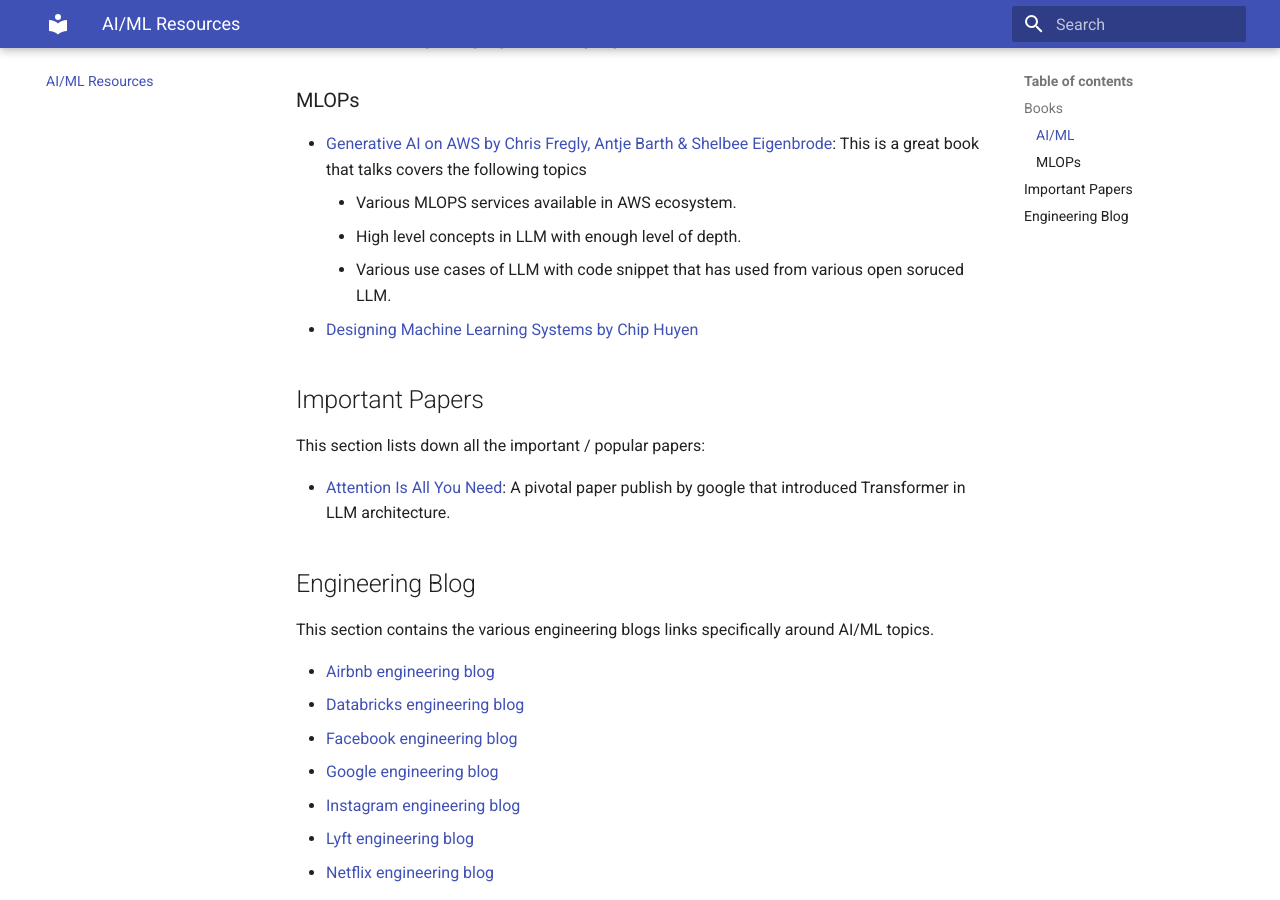
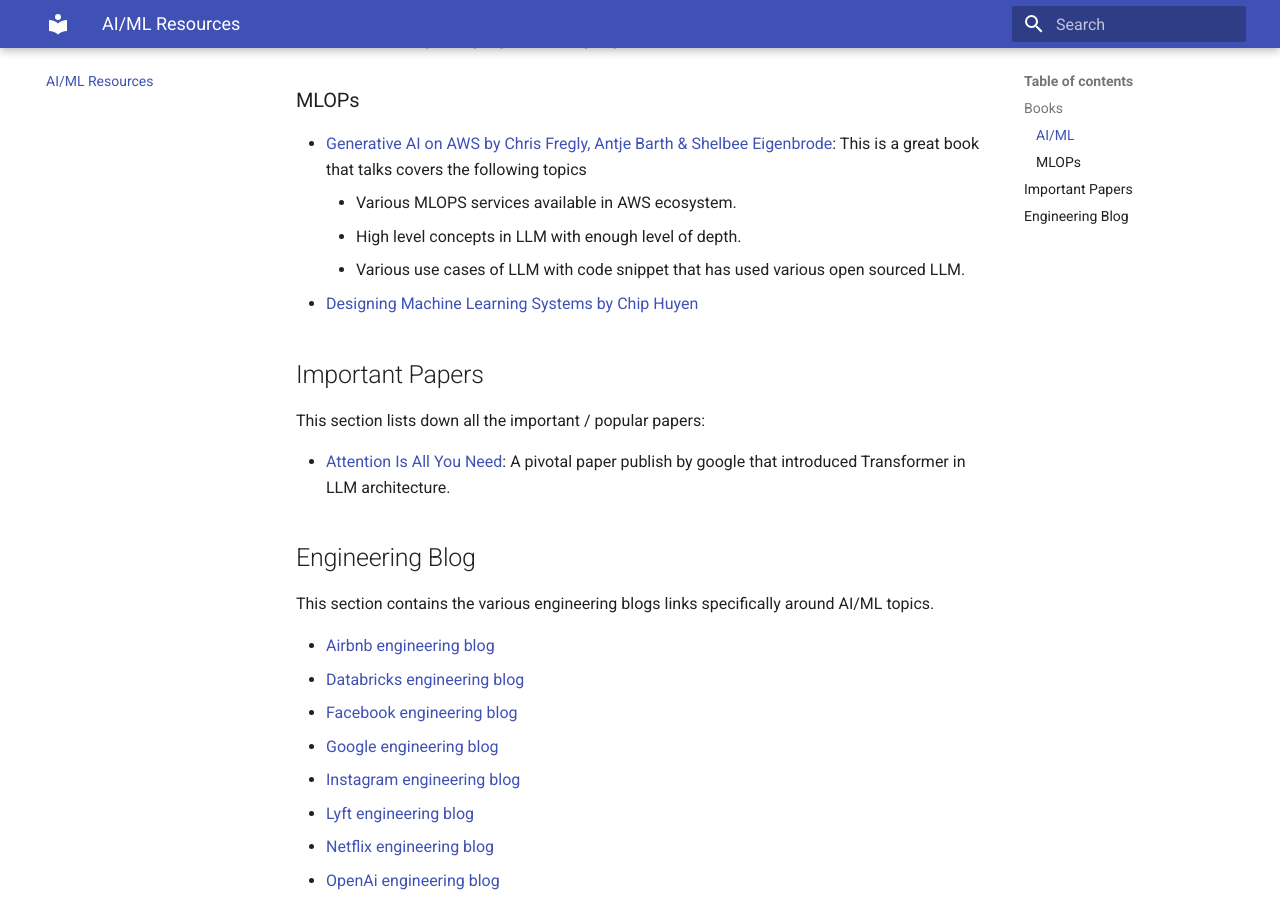
Before and after one commit to rakeshcusat/rakeshcusat.github.io, an MkDocs documentation site: the page built from docs/ai-ml-resources.md, in a window 1280 px wide and 900 px high, scrolled down 422 px. Built offline with MkDocs 1.6.1 and Material for MkDocs 9.7.7, drawn with Linux system fonts in a browser that asks for light colours; plug-ins that fetch from the network failed and are left out.

Commit message:
some more updates

```diff
--- a/docs/ai-ml-resources.md
+++ b/docs/ai-ml-resources.md
@@ -14,7 +14,7 @@
 - [Generative AI on AWS by Chris Fregly, Antje Barth & Shelbee Eigenbrode](https://a.co/d/3bz4c1w): This is a great book that talks covers the following topics
     - Various MLOPS services available in AWS ecosystem.
     - High level concepts in LLM with enough level of depth.
-    - Various use cases of LLM with code snippet that has used from various open soruced LLM.
+    - Various use cases of LLM with code snippet that has used various open sourced LLM.
 - [Designing Machine Learning Systems by Chip Huyen](https://a.co/d/53xfE7T)
 
 ## Important Papers
```
